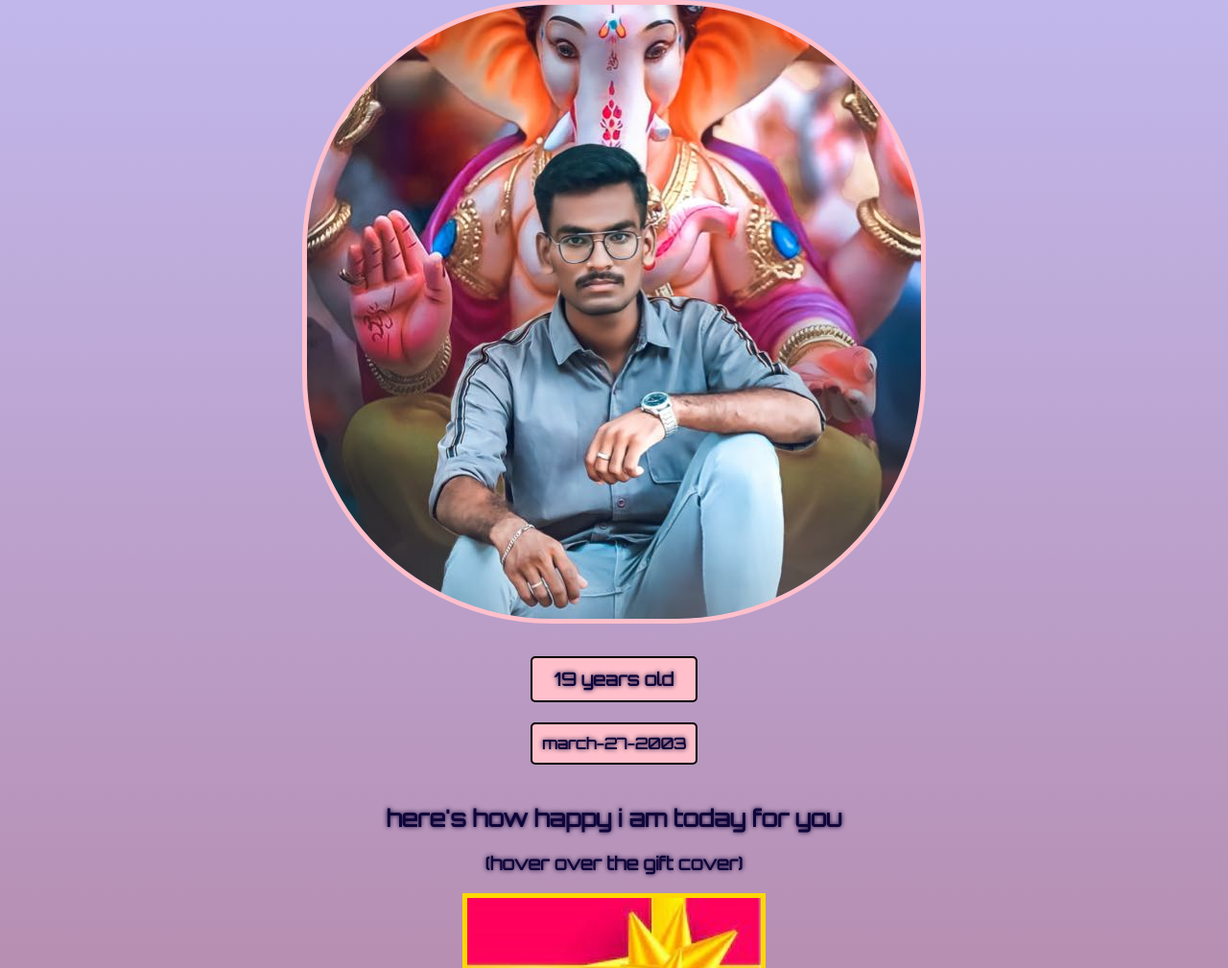
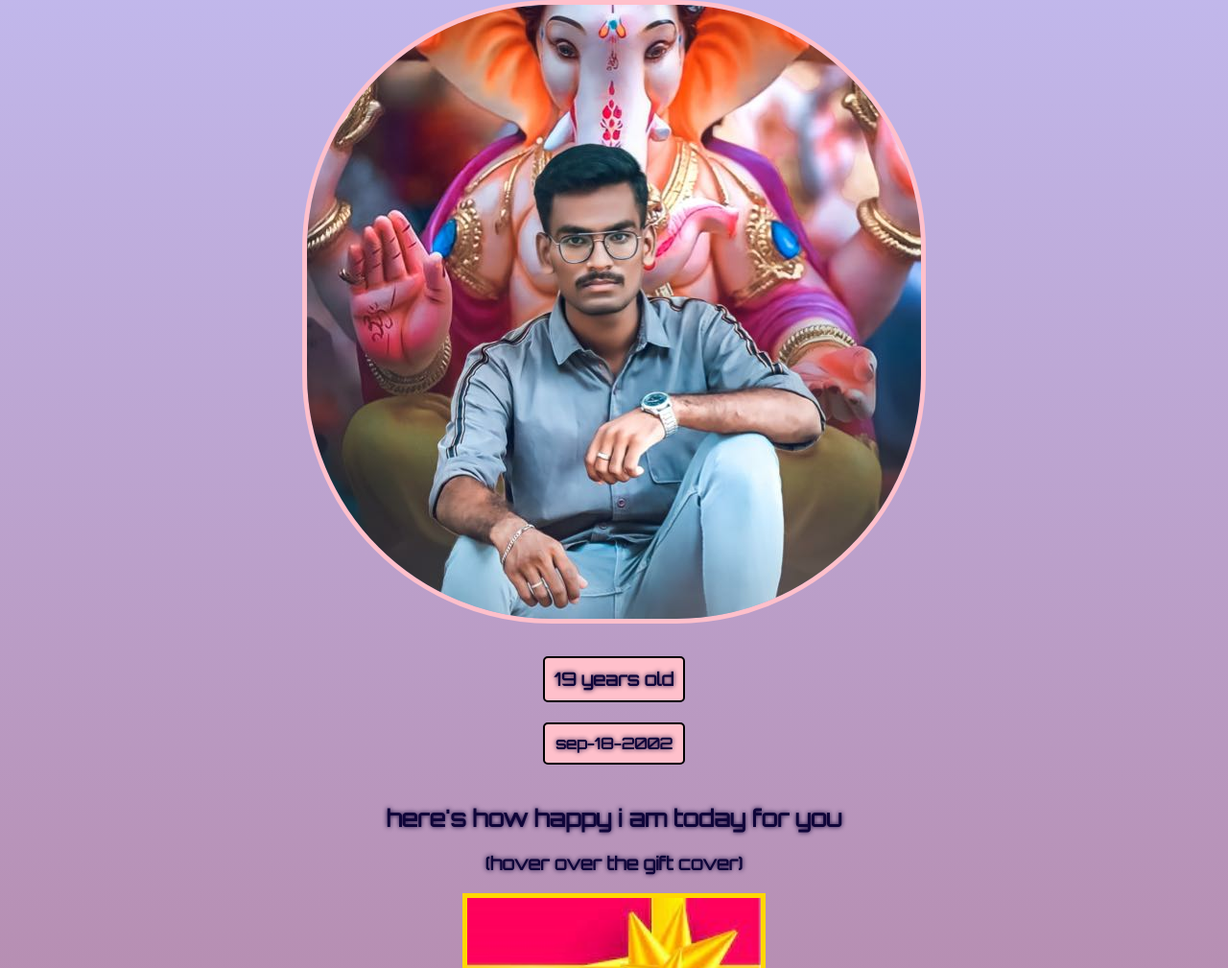
Before and after one commit to jayanthkondhinni/bdat-gift-site, a plain HTML site: page index.html in a window 1280 px wide. Shown: the part 91-1100 px from the top of the page at 96% size. Drawn offline with Linux system fonts and the light colour scheme.

Commit message:
change dob

```diff
--- a/index.html
+++ b/index.html
@@ -13,7 +13,7 @@
 <img src=ganesh.jpg alt="ganesh photo" id="main-img">
 <div>
 <h3 id="age">19 years old</h3>
-<h4 id="dob">march-27-2003</h4>
+<h4 id="dob">sep-18-2002</h4>
 </div>
 </div>
 <h2>here's how happy i am today for you </h2>
```
